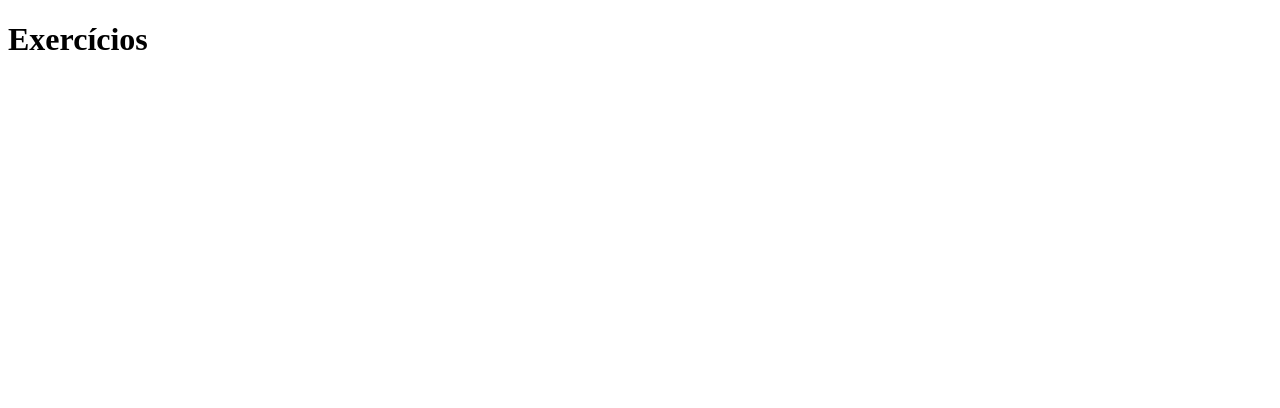
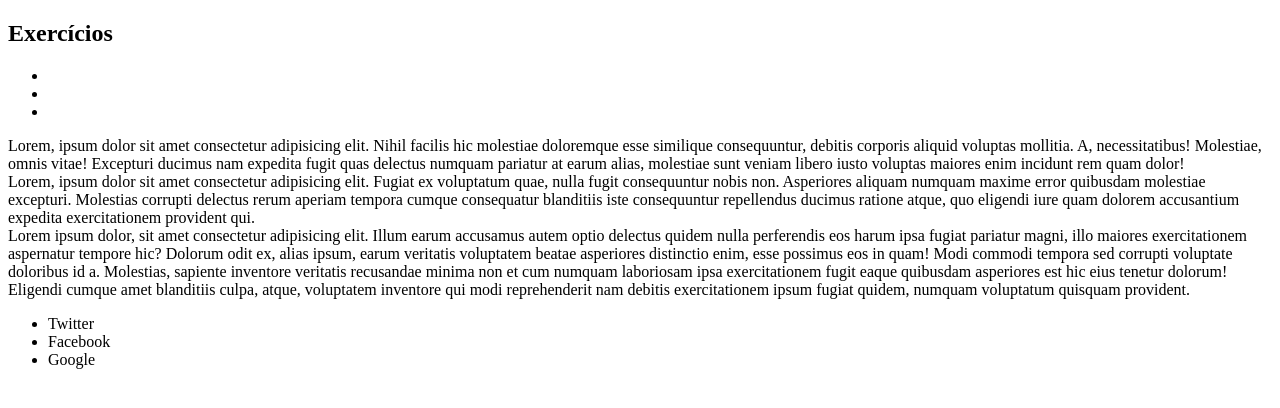
Before and after one commit to fatroo/exercicio-repo, a plain HTML site: page index.html in a window 1280 px wide. Drawn offline with Linux system fonts and the light colour scheme.

Commit message:
ajustes nas divs do section

```diff
--- a/index.html
+++ b/index.html
@@ -7,6 +7,40 @@
     <title></title>
 </head>
 <body>
-    <h1>Exercícios</h1>
+    <div class="conteiner">
+        <header class="cabecalho" >
+            <h2>Exercícios</h2>
+            <nav>
+                <ul>
+                    <li><a href="home"></a></li>
+                    <li><a href="sobre"></a></li>
+                    <li><a href="contato"></a></li>
+                </ul>
+            </nav>
+        </header>
+        <section class="secao">
+            <div class="separador1">
+                Lorem, ipsum dolor sit amet consectetur adipisicing elit. Nihil facilis hic molestiae doloremque esse similique consequuntur, debitis corporis aliquid voluptas mollitia. A, necessitatibus! Molestiae, omnis vitae! Excepturi ducimus nam expedita fugit quas delectus numquam pariatur at earum alias, molestiae sunt veniam libero iusto voluptas maiores enim incidunt rem quam dolor!
+            </div>
+            <div class="separacao2">
+                Lorem, ipsum dolor sit amet consectetur adipisicing elit. Fugiat ex voluptatum quae, nulla fugit consequuntur nobis non. Asperiores aliquam numquam maxime error quibusdam molestiae excepturi. Molestias corrupti delectus rerum aperiam tempora cumque consequatur blanditiis iste consequuntur repellendus ducimus ratione atque, quo eligendi iure quam dolorem accusantium expedita exercitationem provident qui.
+            </div>
+            <div class="separacao3">
+                Lorem ipsum dolor, sit amet consectetur adipisicing elit. Illum earum accusamus autem optio delectus quidem nulla perferendis eos harum ipsa fugiat pariatur magni, illo maiores exercitationem aspernatur tempore hic? Dolorum odit ex, alias ipsum, earum veritatis voluptatem beatae asperiores distinctio enim, esse possimus eos in quam! Modi commodi tempora sed corrupti voluptate doloribus id a. Molestias, sapiente inventore veritatis recusandae minima non et cum numquam laboriosam ipsa exercitationem fugit eaque quibusdam asperiores est hic eius tenetur dolorum! Eligendi cumque amet blanditiis culpa, atque, voluptatem inventore qui modi reprehenderit nam debitis exercitationem ipsum fugiat quidem, numquam voluptatum quisquam provident.
+
+            </div>
+        </section>
+        <footer class="rodape">
+            <nav class="redes">
+                <ul>
+                    <li>Twitter</li>
+                    <li>Facebook</li>
+                    <li>Google</li>
+                </ul>
+            </nav>
+        </footer>
+
+    </div>
+
 </body>
 </html>
```
